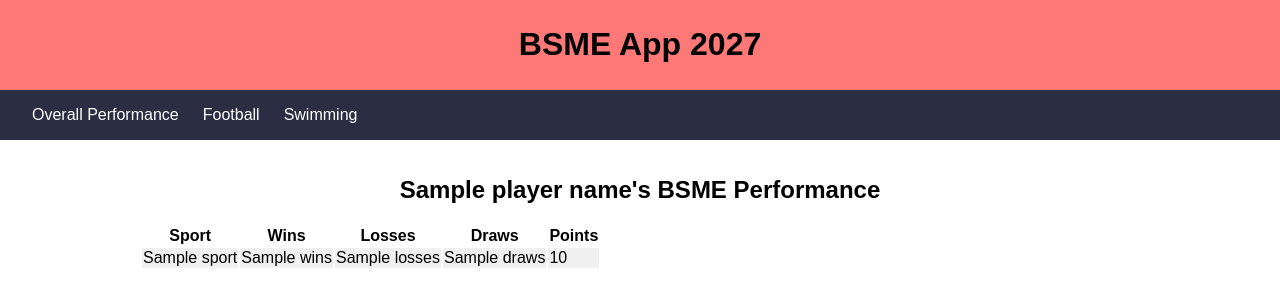
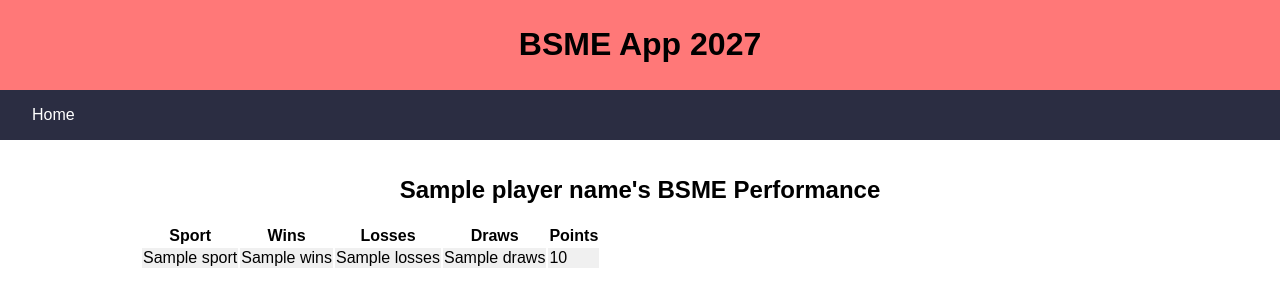
Before and after one commit to duckquypuf/bsmeapp, a Flask app: template templates/player.html in a window 1280 px wide. Shown: the top 307 px of the page. Run offline with Flask 3, Linux system fonts and the light colour scheme; the template is opened without the code that fills it: most values are stand-ins (such as "Sample title", 1, 10 or a date in 2020).

Commit message:
Various random changes not important

```diff
--- a/templates/player.html
+++ b/templates/player.html
@@ -13,9 +13,7 @@
 
   <nav class="navbar">
     <div class="nav-links">
-      <a href="#overall-section">Overall Performance</a>
-      <a href="#football-section">Football</a>
-      <a href="#swimming-section">Swimming</a>
+      <a href="/">Home</a>
     </div>
   </nav>
 
```
Also changed, not shown: templates/index.html (+11 -9 lines).
